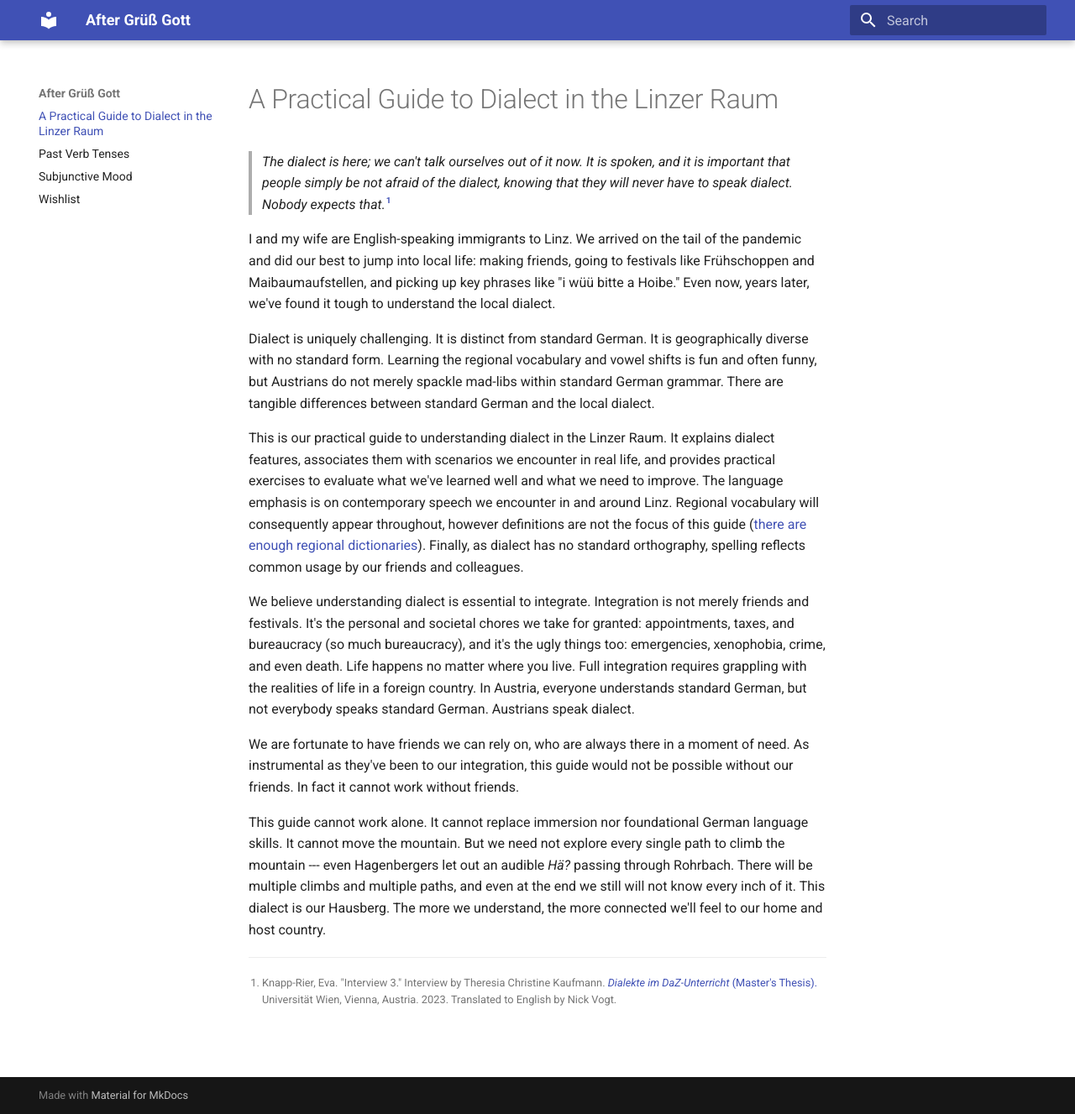
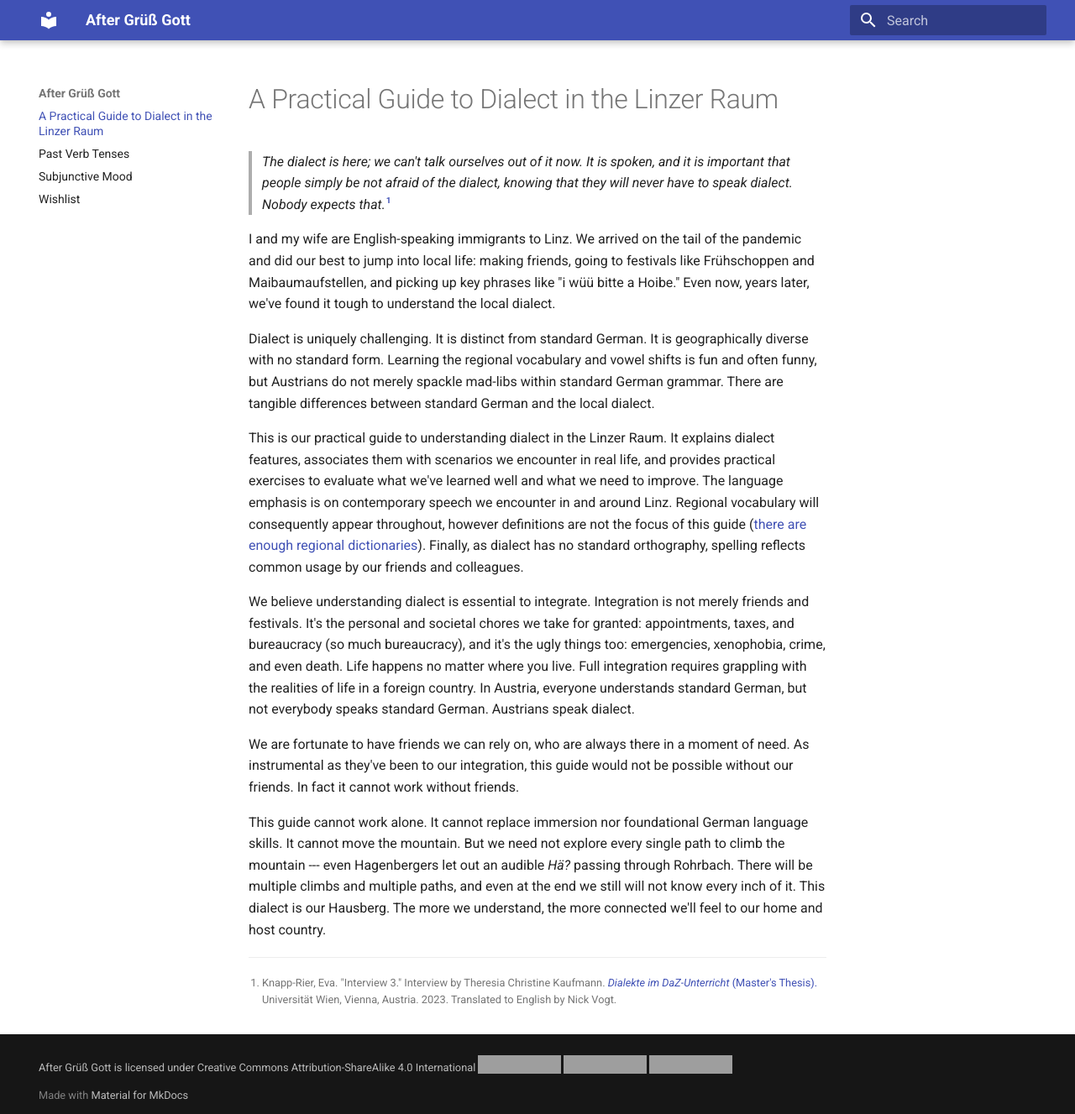
Before and after one commit to vogt4nick/austrian-german, an MkDocs documentation site: the page built from docs/index.md, in a window 1280 px wide and 1327 px high. Shown: the whole window at 84% size. Built offline with MkDocs 1.6.1 and Material for MkDocs 9.7.7, drawn with Linux system fonts in a browser that asks for light colours; plug-ins that fetch from the network failed and are left out; grey boxes are pictures that could not be loaded.

```diff
--- a/mkdocs.yml
+++ b/mkdocs.yml
@@ -1,4 +1,6 @@
 site_name: After Grüß Gott
+copyright: >-  # generated by https://chooser-beta.creativecommons.org/
+  <p xmlns:cc="http://creativecommons.org/ns#" xmlns:dct="http://purl.org/dc/terms/"><a property="dct:title" rel="cc:attributionURL" href="http://github.com/vogt4nick/austrian-german">After Grüß Gott</a> is licensed under <a href="https://creativecommons.org/licenses/by-sa/4.0/?ref=chooser-v1" target="_blank" rel="license noopener noreferrer" style="display:inline-block;">Creative Commons Attribution-ShareAlike 4.0 International<img style="height:22px!important;margin-left:3px;vertical-align:text-bottom;" src="https://mirrors.creativecommons.org/presskit/icons/cc.svg?ref=chooser-v1" alt=""><img style="height:22px!important;margin-left:3px;vertical-align:text-bottom;" src="https://mirrors.creativecommons.org/presskit/icons/by.svg?ref=chooser-v1" alt=""><img style="height:22px!important;margin-left:3px;vertical-align:text-bottom;" src="https://mirrors.creativecommons.org/presskit/icons/sa.svg?ref=chooser-v1" alt=""></a></p>
 extra:
   cite:
     swick_grammar_drills: >-
```
